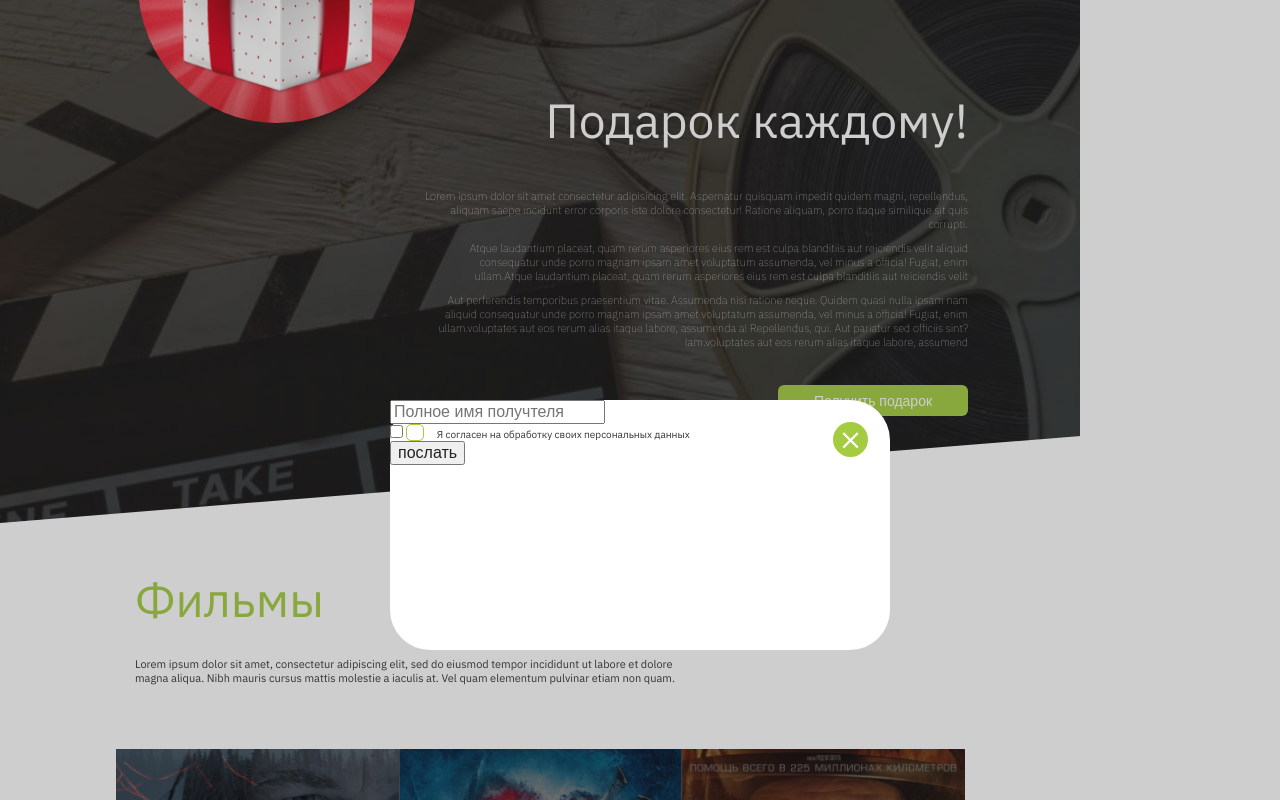
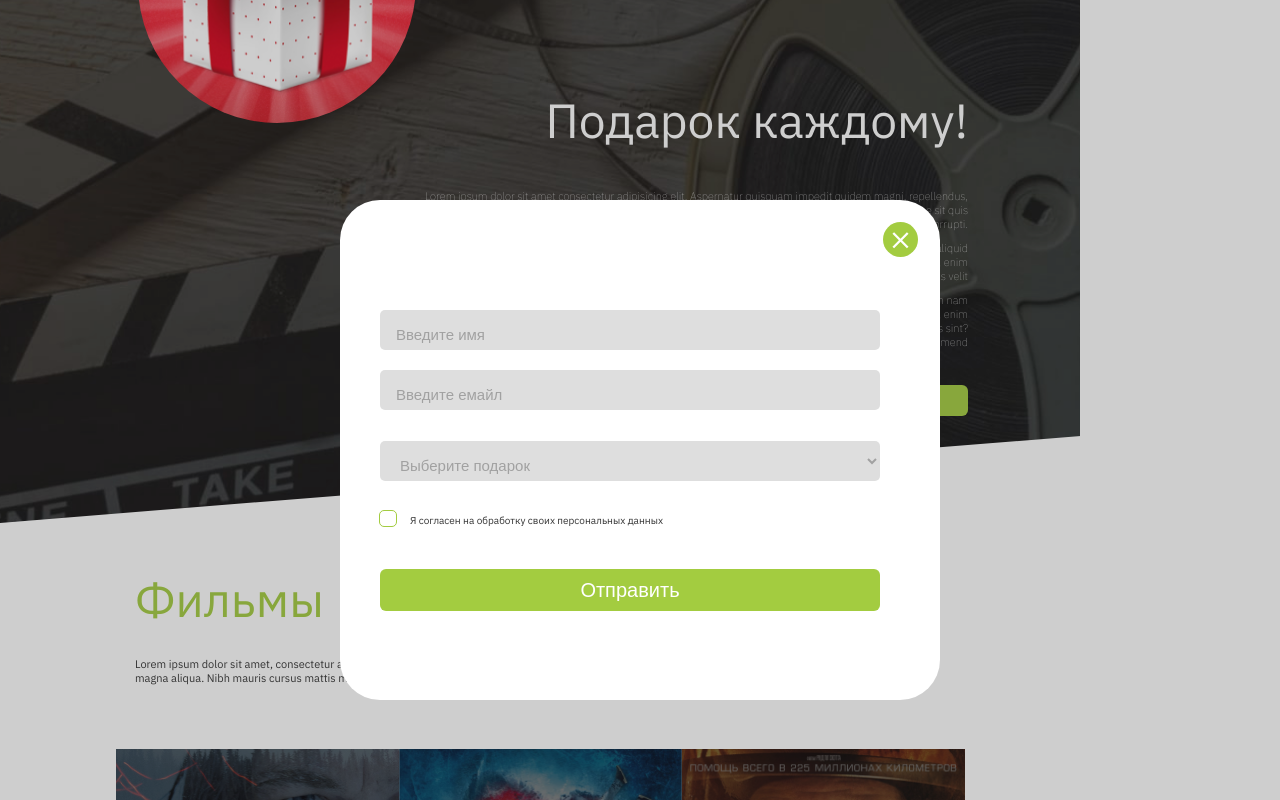
Before and after one commit to kial917/cinema, a plain HTML site: page index.html in a window 1280 px wide. Both pictures are taken after a click on the button "Получить подарок". Shown: the part 2352-3152 px from the top of the page. Drawn offline with nearby package versions, Linux system fonts and the light colour scheme; files whose address does not match are found by name.

Commit message:
9 tech task is finished and minor fix for 17.5 tech task

```diff
--- a/css/main.css
+++ b/css/main.css
@@ -1087,8 +1087,18 @@ footer {
     left: 0px;
     top: -7.5px;
     background: rgba(190, 233, 86, 1);
-    display: block;
     z-index: -1;
+    transition: all 0.3s cubic-bezier(0.4, 0, 1, 1);
+}
+
+.footer__icons div:hover::after {
+    box-shadow: inset 2px 2px 5px rgba(154, 147, 140, 0.5), 1px 1px 5px rgba(255, 255, 255, 1);
+    background: rgb(243, 241, 241);
+    transition: all 0.2s cubic-bezier(0.4, 0, 1, 1);
+}
+.footer__icons div:hover path[fill="white"] {
+    fill:rgba(163, 204, 64, 0.8);
+    transition: all 0.4s cubic-bezier(0.4, 0, 1, 1);
 }
 
 .footer__firstcolrights {
--- a/css/modal.css
+++ b/css/modal.css
@@ -10,10 +10,11 @@
 .form-wrapper{
     background: #fff;
     margin: 50vh auto;
-    max-width: 500px;
-    min-height: 250px;
+    max-width: 600px;
+    min-height: 500px;
     border-radius: 40px;
     position: relative;
+    top:-200px;
 
 }
 
@@ -33,3 +34,97 @@
 .hidden{
     display: none;
 }
+
+/* Стилизация input полей */
+
+.modal__inputwrapper{
+    padding-top: 90px;
+    padding-left: 20px;
+}
+
+input#usernamegift, input#emailgift {
+    margin: 20px auto 0 20px;
+    width: 500px;
+    background: #DEDEDE;
+    border: none;
+    height: 40px;
+    color: #A1A1A1;
+    font-size: 15px;
+    line-height: 1.26em;
+    padding-left: 16px;
+    padding-top: 10px;
+    border-radius: 5px;
+}
+
+input#usernamegift::-webkit-input-placeholder, input#emailgift::-webkit-input-placeholder{
+    color: #A1A1A1;
+}
+
+input#usernamegift::-moz-placeholder,  input#emailgift::-moz-placeholder{
+    color: #A1A1A1;
+}
+
+select#selectgift {
+    margin: 31px auto 0 20px;
+    width: 500px;
+    background: #DEDEDE;
+    border: none;
+    height: 40px;
+    color: #A1A1A1;
+    font-size: 15px;
+    line-height: 19px;
+    padding-left: 16px;
+    padding-top: 8px;
+    border-radius: 5px;
+    padding-right: 15px;
+}
+
+
+input#agreementforgift+label {
+    font-family: IBM Plex Sans;
+    font-style: normal;
+    font-weight: normal;
+    font-size: 10px;
+    line-height: 13px;
+    /* identical to box height */
+    color: #333333;
+    position: relative;
+    padding-left: 30px;
+}
+
+input#agreementforgift+label::before {
+    content: "";
+    position: absolute;
+    width: 18px;
+    height: 17px;
+    margin-right: 0.54rem;
+    border: 1px solid #A3CC40;
+    border-radius: 5px;
+    left: -1px;
+}
+
+input[type="checkbox"]#agreementforgift:checked+label::before {
+    background: url("../images/check-mark.svg") no-repeat center;
+}
+
+.modal__argeementform {
+    margin-top: 29px;
+    margin-left: 20px;
+}
+
+.modal__argeementbtn {
+    margin-top: 42px;
+    margin-left: 20px;
+    border: none;
+    width: 500px;
+        background: #A3CC40;
+    border-radius: 6px;
+    font-size: 20px;
+    line-height: 2.5rem;
+    font-style: normal;
+    font-weight: 500;
+    align-items: center;
+    text-align: center;
+    color: #FFFFFF;
+
+}
--- a/index.html
+++ b/index.html
@@ -643,7 +643,7 @@
                         </svg>
                     </div>
                     <div>
-                        <svg  fill="none" xmlns="http://www.w3.org/2000/svg">
+                        <svg fill="none" xmlns="http://www.w3.org/2000/svg">
                             <path
                                 d="M15.4692 9.28928V14.8235H12.2607V9.65978C12.2607 8.36228 11.7965 7.47728 10.6355 7.47728C9.749 7.47728 9.221 8.07428 8.98925 8.65103C8.9045 8.85728 8.88275 9.14453 8.88275 9.43328V14.8235H5.67275C5.67275 14.8235 5.71625 6.07853 5.67275 5.17178H8.88275V6.53978L8.86175 6.57128H8.88275V6.53978C9.30875 5.88353 10.07 4.94528 11.7747 4.94528C13.886 4.94528 15.4692 6.32528 15.4692 9.28928ZM2.31575 0.519531C1.2185 0.519531 0.5 1.23953 0.5 2.18678C0.5 3.11303 1.1975 3.85478 2.27375 3.85478H2.29475C3.4145 3.85478 4.10975 3.11303 4.10975 2.18678C4.09025 1.23953 3.41525 0.519531 2.3165 0.519531H2.31575ZM0.6905 14.8235H3.899V5.17178H0.6905V14.8235Z"
                                 fill="white" />
@@ -696,22 +696,38 @@
     <div class="hidden popup" id="gift-popup">
         <div class="form-wrapper">
             <button class="close" id="gift-popup-close">
-
             </button>
-            <div>
-                <label for="username" class="visuallyhidden">Полное имя</label>
-                <input type="text" id="giftusername" name="username" value="" placeholder="Полное имя получтеля"
-                    required>
+            <div class="modal__inputwrapper">
+                <div>
+                    <label for="usernamegift" class="visuallyhidden">Полное имя</label>
+                    <input type="text" id="usernamegift" name="usernamegift" value="" placeholder="Введите имя" required>
+                </div>
+                <div>
+                    <label for="emailgift" class="visuallyhidden">Полное имя</label>
+                    <input type="text" id="emailgift" name="emailgift" value="" placeholder="Введите емайл" required>
+                </div>
+                <div>
+                    <label for="selectgift" class="visuallyhidden">Номер места</label>
+                    <select name="selectgift" id="selectgift" size="1">
+                        <option selected>Выберите подарок</option>
+                        <option value="1">Автограф Клуни</option>
+                        <option value="2">Поезда в Голливуд</option>
+                        <option value="3">Машина</option>
+                        <option value="4">Закрыть ипотеку</option>
+                        <option value="5">Красивая ручка</option>
+                        <option value="6">Спасибо от Сбера</option>
+                    </select>
+                </div>
+                <div class="modal__argeementform">
+                    <input id="agreementforgift" class="visuallyhidden" type="checkbox" required>
+                    <label for="agreementforgift">Я согласен на обработку своих персональных данных</label>
+                </div>
+                <button class="modal__argeementbtn" type="submit">
+                    Отправить
+                </button>
             </div>
 
-            <div>
-                <input id="agreement" type="checkbox" required>
-                <label for="agreement">Я согласен на обработку своих персональных данных</label>
-            </div>
 
-            <button type="submit">
-                послать
-            </button>
 
         </div>
     </div>
--- a/js/gift.js
+++ b/js/gift.js
@@ -6,5 +6,7 @@ function popupToggle() {
     popup.classList.toggle('hidden');
 };
 
+function initializeField()
+
 openBtn.onclick = popupToggle;
 closeBtn.onclick = popupToggle;
```
